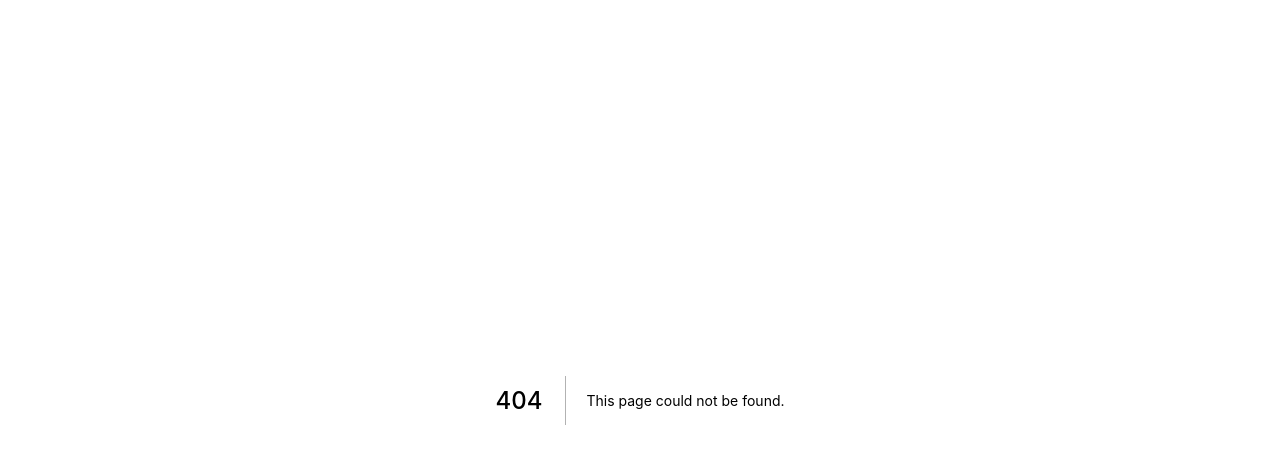
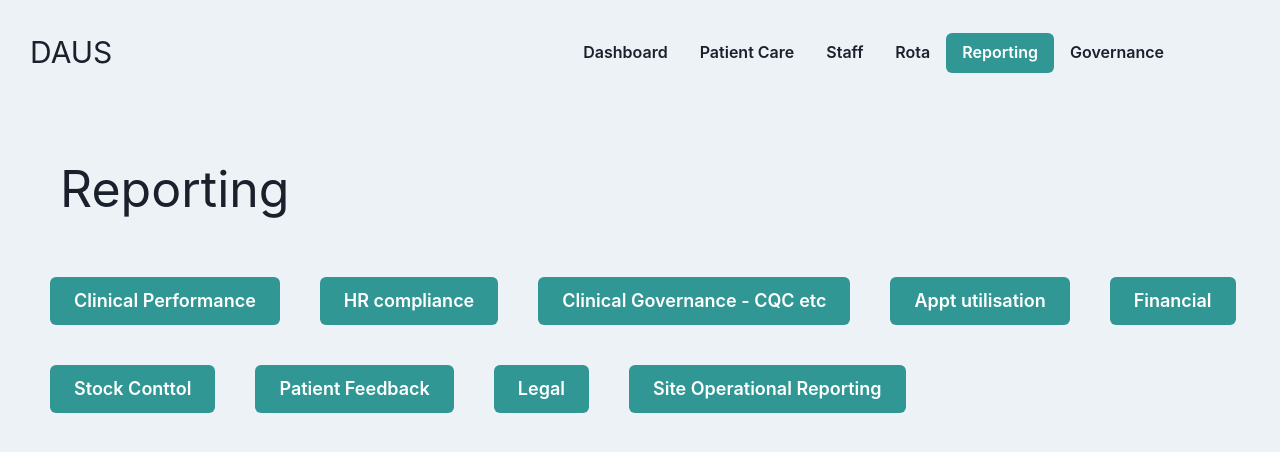
Before and after one commit to daljitsumman/DAUS_vercel, a Next.js app: page /reporting in a window 1280 px wide. Before the commit this address had no page. Shown: the top 452 px of the page. Built offline with nearby package versions, Linux system fonts and the light colour scheme.

Commit message:
New pages added

```diff
--- a/pages/components/header.tsx
+++ b/pages/components/header.tsx
@@ -28,10 +28,10 @@ export default (props) =>{
     </Link>
     <Box marginRight='100px'>
     <Link href="/dashboard">
-        <Button colorScheme='teal' variant={asPath == '/patientcare' ? "solid" : ""}>Dashboard</Button>
+        <Button colorScheme='teal' variant={asPath == '/dashboard' ? "solid" : ""}>Dashboard</Button>
     </Link>
     <Link href="/patientcare">
-        <Button colorScheme='teal' variant={asPath == '/patientcare' ? "solid" : ""}>Patient care</Button>
+        <Button colorScheme='teal' variant={asPath == '/patientcare' ? "solid" : ""}>Patient Care</Button>
     </Link>
     <Link href="/staff">
         <Button variant={asPath == '/staff' ? "solid" : ""} colorScheme='teal'>Staff</Button>
--- /dev/null
+++ b/pages/reporting.tsx
@@ -0,0 +1,80 @@
+import {
+    Grid,
+    GridItem,
+    Box,
+    Flex,
+    Input,
+    Spacer,
+    FormControl,
+    FormLabel,
+    FormErrorMessage,
+    FormHelperText,
+    Button,
+    VStack,
+    StackDivider,
+    Image,
+    Select,
+    List,
+  ListItem,
+  ListIcon,
+  OrderedList,
+  UnorderedList,
+  } from "@chakra-ui/react"
+  import {MdSettings} from 'react-icons';
+
+  import Header from './components/header'
+  import {FormEventHandler, useState} from "react"
+
+  export default () => {
+
+    const [getRole, setRole] = useState("");
+
+    const hit = (e) => {
+        setRole(e.target.value);
+    }
+
+    return <Grid
+      h="100vh"
+      templateRows=".18fr 1fr"
+      templateColumns="1fr"
+      gap={0}
+      >
+          <GridItem gridColumnStart='1' gridColumnEnd='2'>
+            <Header></Header>
+          </GridItem>
+
+          <GridItem borderBottom='1px solid grey' marginLeft="30px">
+
+          <h1 style={{margin:'30px', fontSize:'50px'}}>Reporting</h1>
+
+          <Button colorScheme='teal' size='lg' className={'marginButton'}>
+            Clinical Performance
+          </Button>
+          <Button colorScheme='teal' size='lg' className={'marginButton'}>
+            HR compliance
+          </Button>
+          <Button colorScheme='teal' size='lg' className={'marginButton'}>
+            Clinical Governance
+            - CQC etc
+          </Button>
+          <Button colorScheme='teal' size='lg' className={'marginButton'}>
+            Appt utilisation
+          </Button>
+          <Button colorScheme='teal' size='lg' className={'marginButton'}>
+            Financial
+          </Button>
+          <Button colorScheme='teal' size='lg' className={'marginButton'}>
+            Stock Conttol
+          </Button>
+          <Button colorScheme='teal' size='lg' className={'marginButton'}>
+            Patient Feedback
+          </Button>
+          <Button colorScheme='teal' size='lg' className={'marginButton'}>
+            Legal
+          </Button>
+          <Button colorScheme='teal' size='lg' className={'marginButton'}>
+            Site Operational Reporting
+          </Button>
+          </GridItem>
+      </Grid>
+  }
```
Also changed, not shown: pages/patientcare.tsx (added, +48 -0 lines), pages/rota.tsx (added, +59 -0 lines).
